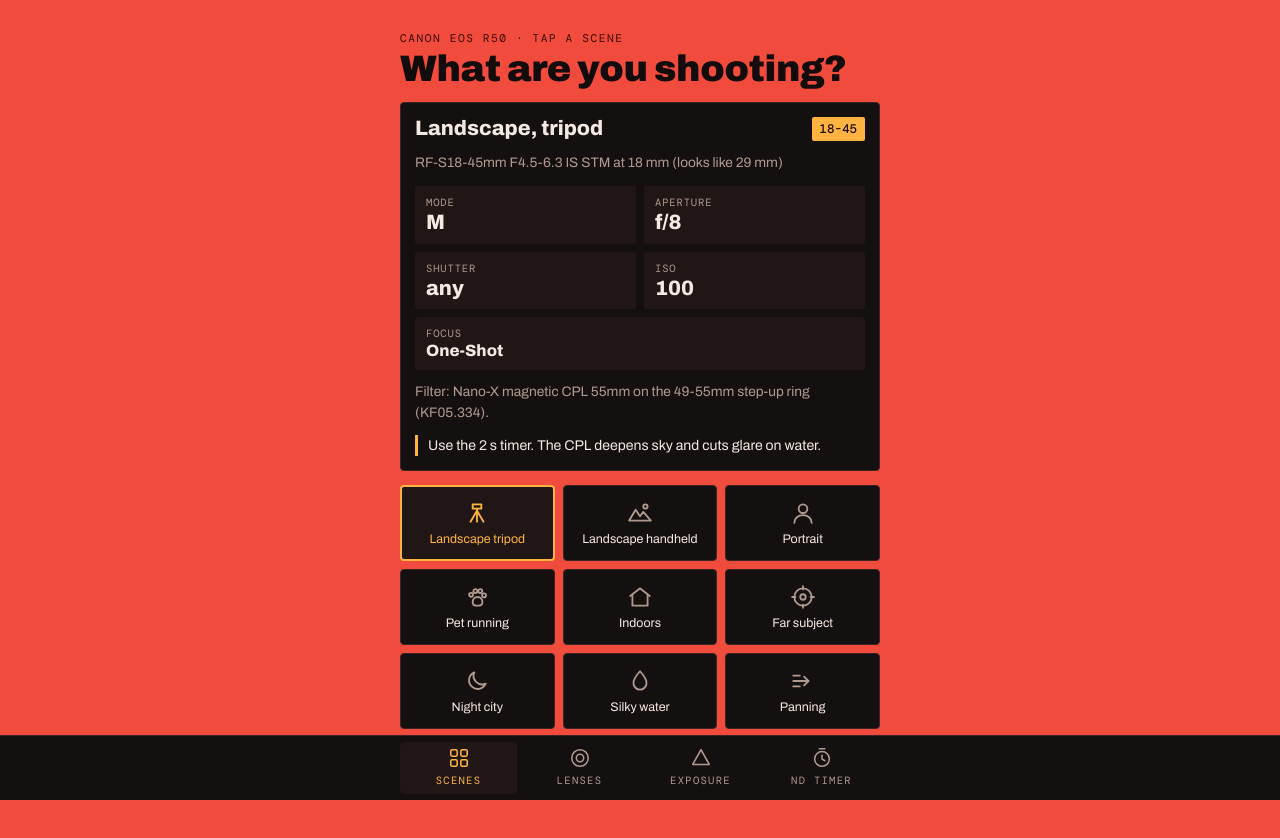
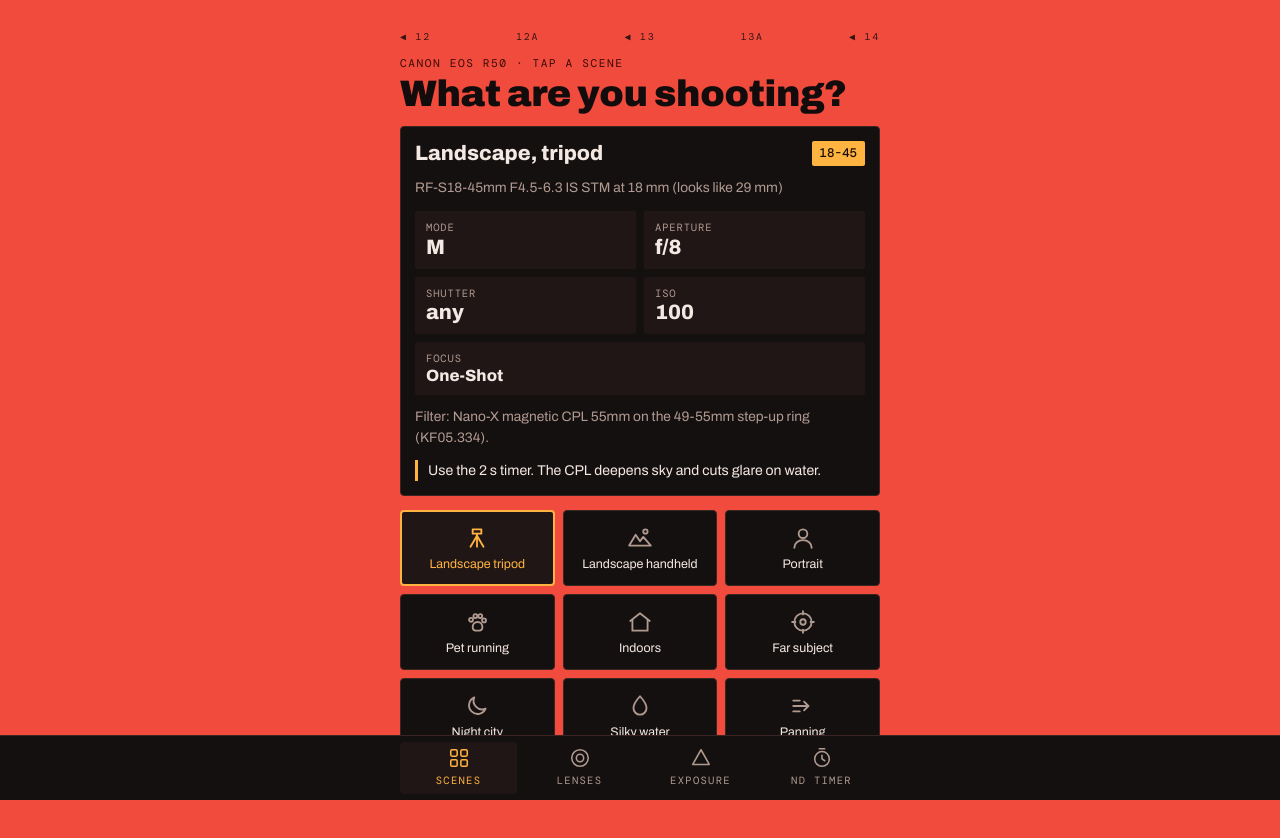
Before and after one commit to the-mercury/halfpress, a website with bundled scripts: page app/index.html in a window 1280 px wide. Built offline with nearby package versions, Linux system fonts and the light colour scheme.

Commit message:
feat: add negative-style frame numbers along the top

```diff
--- a/app/index.html
+++ b/app/index.html
@@ -20,6 +20,7 @@
 <script type="module" src="js/main.js"></script>
 </head>
 <body>
+<div class="wrap edge" aria-hidden="true"><span>&#9664; 12</span><span>12A</span><span>&#9664; 13</span><span>13A</span><span>&#9664; 14</span></div>
 <main class="wrap" id="views">
   <p class="muted" id="loading">Loading your gear…</p>
 </main>
--- a/app/styles.css
+++ b/app/styles.css
@@ -156,3 +156,6 @@ svg.ico { fill: none; stroke-width: 1.7; stroke-linecap: round; stroke-linejoin:
 
 /* An odd last tile spans the row instead of sitting alone. */
 .tiles > .tile:last-child:nth-child(odd) { grid-column: 1 / -1; }
+
+/* Frame numbers along the top, like the edge print on a strip of negatives. */
+.edge { display: flex; justify-content: space-between; font-family: var(--font-mono); font-size: 0.62rem; letter-spacing: 0.18em; color: var(--edge); opacity: 0.85; margin-bottom: 10px; }
```
